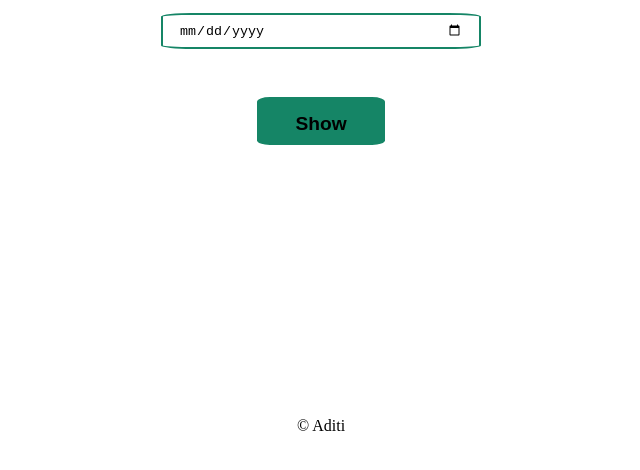
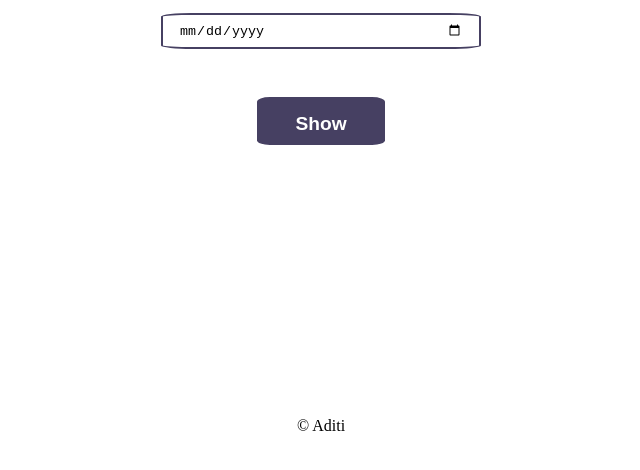
Before and after one commit to Aditi0505/Palindrome-Birthdays, a plain HTML site: page index.html in a window 1280 px wide. Shown: the part 126-596 px from the top of the page, without its empty margins (319-959 px from the left). Drawn offline with Linux system fonts and the light colour scheme.

Commit message:
style: change button background-color

```diff
--- a/style.css
+++ b/style.css
@@ -29,7 +29,7 @@ input {
   width: 20rem;
   height: 2rem;
   border-radius: 10%;
-  border-color: #158566;
+  border-color: #464062;
   border-style: solid;
 }
 
@@ -37,11 +37,12 @@ button {
   padding: 1rem;
   height: 3rem;
   border-radius: 10%;
-  background-color: #158566;
+  background-color: #464062;
   border-style: none;
   font-weight: bolder;
   font-size: larger;
   width: 8rem;
+  color: white;
 }
 
 .footer {
```
